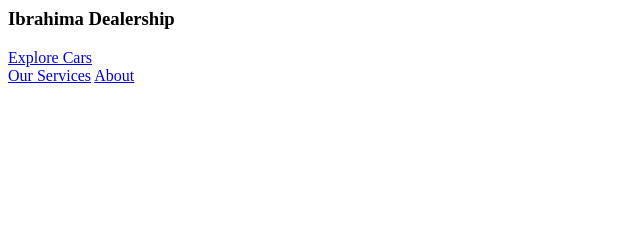
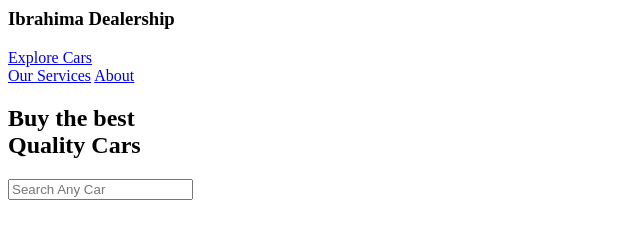
Before and after one commit to Ibrahima2499/myfinalproject, a plain HTML site: page index.html in a window 1280 px wide. Shown: the whole page, without its empty margins (0-640 px from the left). Drawn offline with Linux system fonts and the light colour scheme.

Commit message:
second commit

```diff
--- a/index.html
+++ b/index.html
@@ -14,6 +14,11 @@
                         <a href="#">Our Services</a>
                         <a class="btn" href="#">About</a>
                     </div>
+                    <div class="content">
+                        <h1>Buy the best <br> Quality Cars</h1>
+                        <div class="search">
+                            <input type="text" placeholder="Search Any Car">
+                        </div>
                 </div>
             </nav>
 
```
